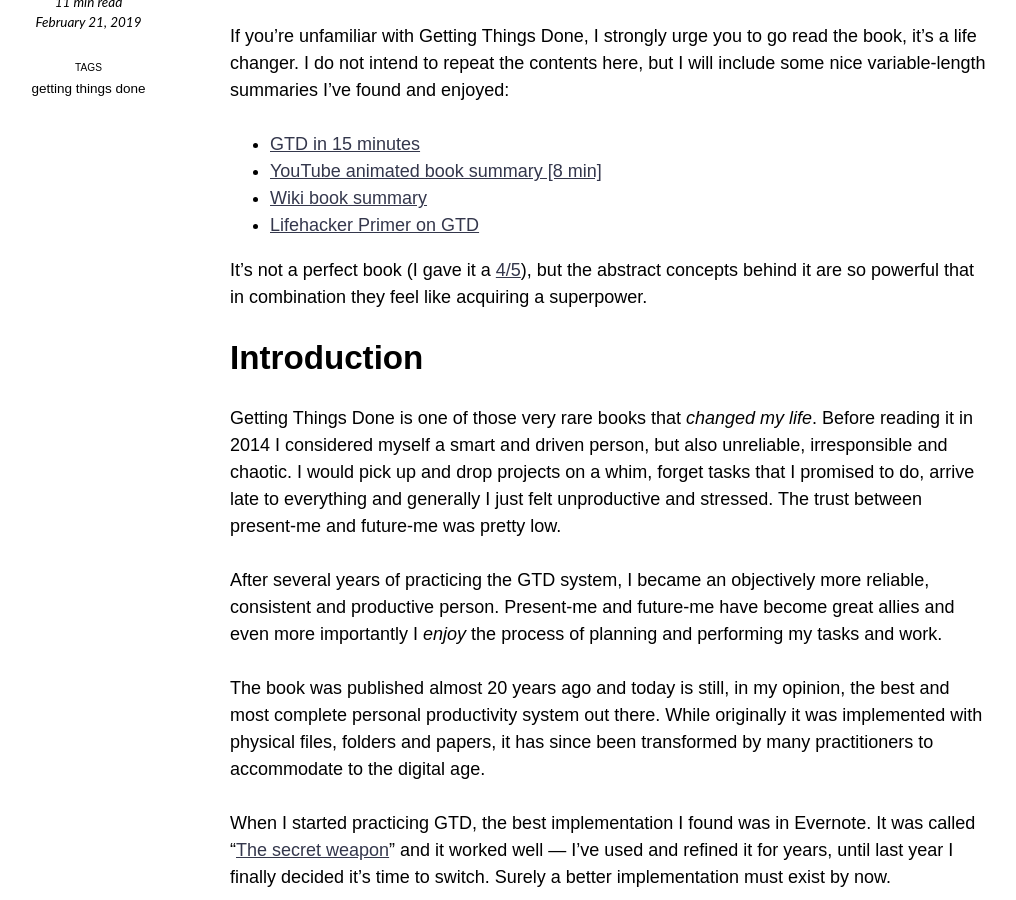
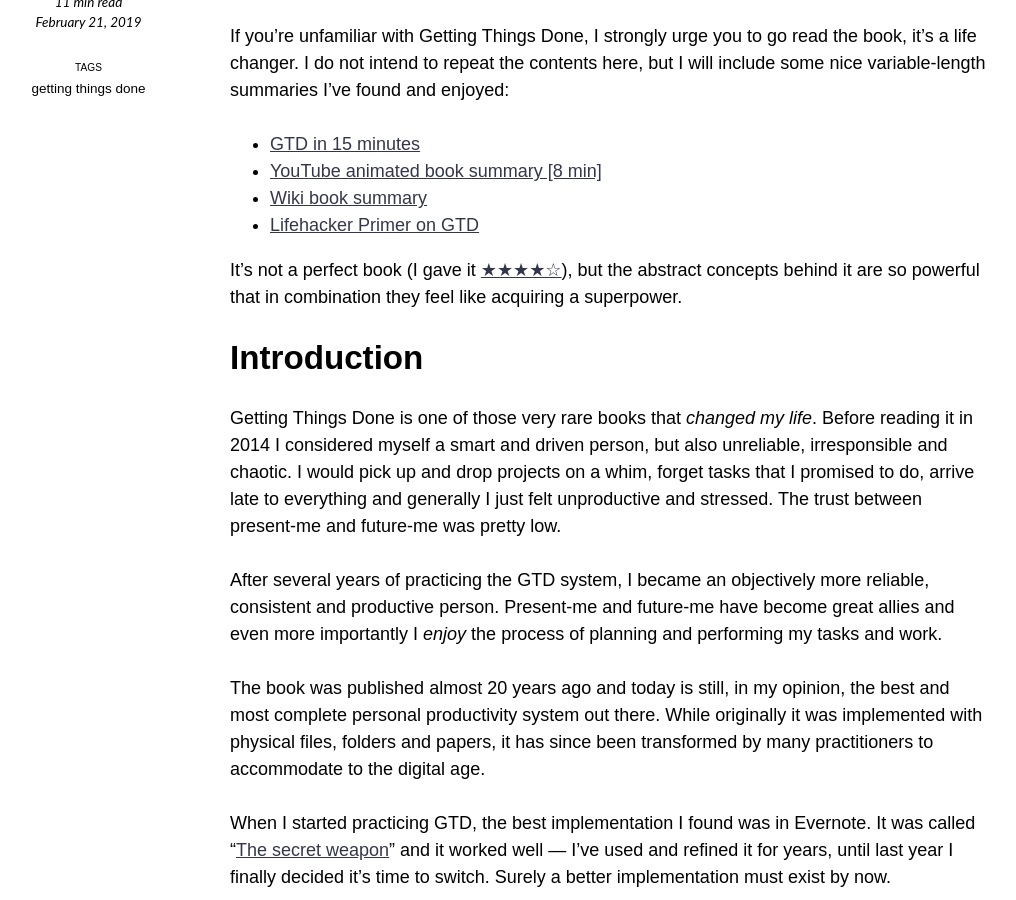
Before and after one commit to eddiesmo/eddiesmo.github.io, a Jekyll site: the page built from _posts/2019-02-21-comparing-gtd-implementations-evernote-todoist-nirvanahq-facilethings-more.md, in a window 1280 px wide and 900 px high, scrolled down 578 px. Shown: the whole window, without its empty margins (145-1161 px from the left). Built offline with Jekyll 4.4.1, drawn with Linux system fonts in a browser that asks for light colours; nearby versions of some CDN libraries.

Commit message:
improve post style

```diff
--- a/_posts/2019-02-21-comparing-gtd-implementations-evernote-todoist-nirvanahq-facilethings-more.md
+++ b/_posts/2019-02-21-comparing-gtd-implementations-evernote-todoist-nirvanahq-facilethings-more.md
@@ -18,7 +18,7 @@ If you're unfamiliar with Getting Things Done, I strongly urge you to go read th
 - [Wiki book summary](http://www.wikisummaries.org/wiki/Getting_Things_Done:_The_Art_of_Stress-Free_Productivity)
 - [Lifehacker Primer on GTD](https://lifehacker.com/productivity-101-a-primer-to-the-getting-things-done-1551880955)
 
-It’s not a perfect book (I gave it a [4/5](https://www.goodreads.com/book/show/1633.Getting_Things_Done?from_search=true)), but the abstract concepts behind it are so powerful that in combination they feel like acquiring a superpower.
+It’s not a perfect book (I gave it [★★★★☆](https://www.goodreads.com/review/show/683822116)), but the abstract concepts behind it are so powerful that in combination they feel like acquiring a superpower.
 
 # Introduction
 
```
